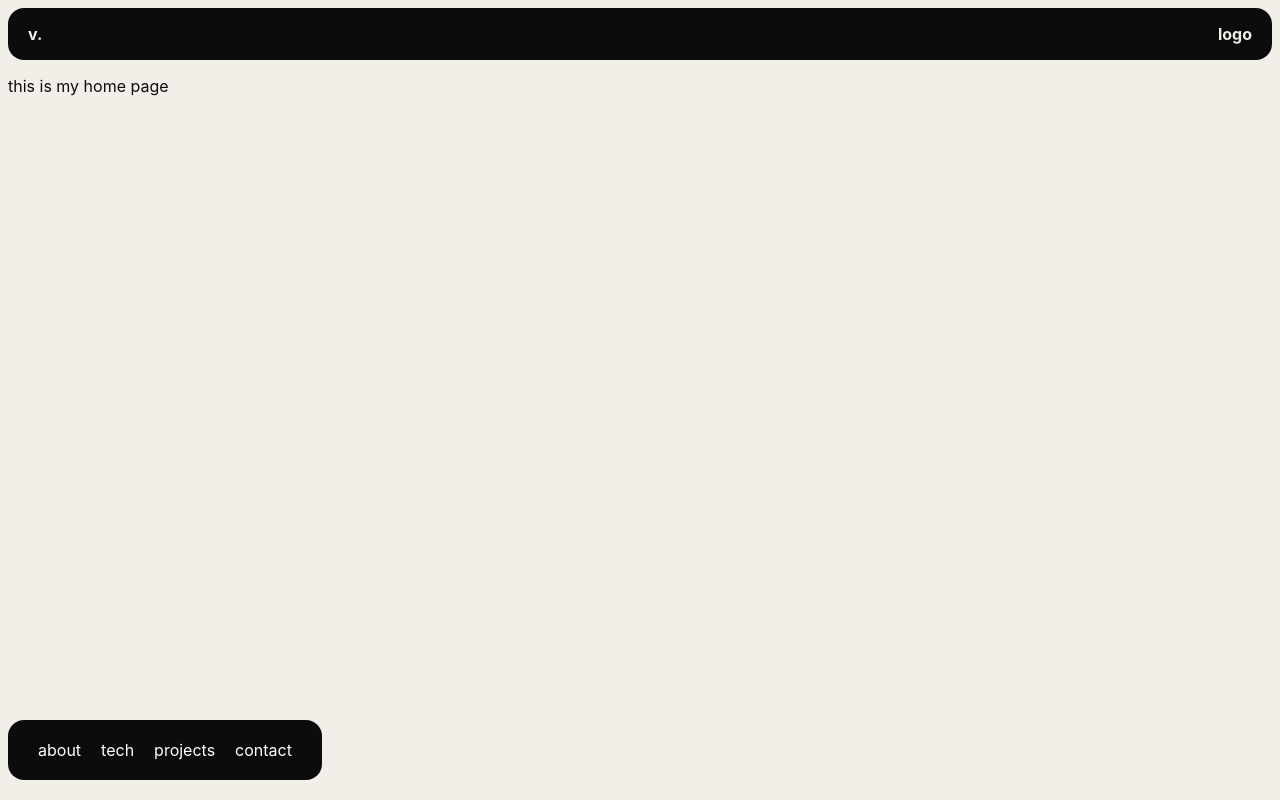
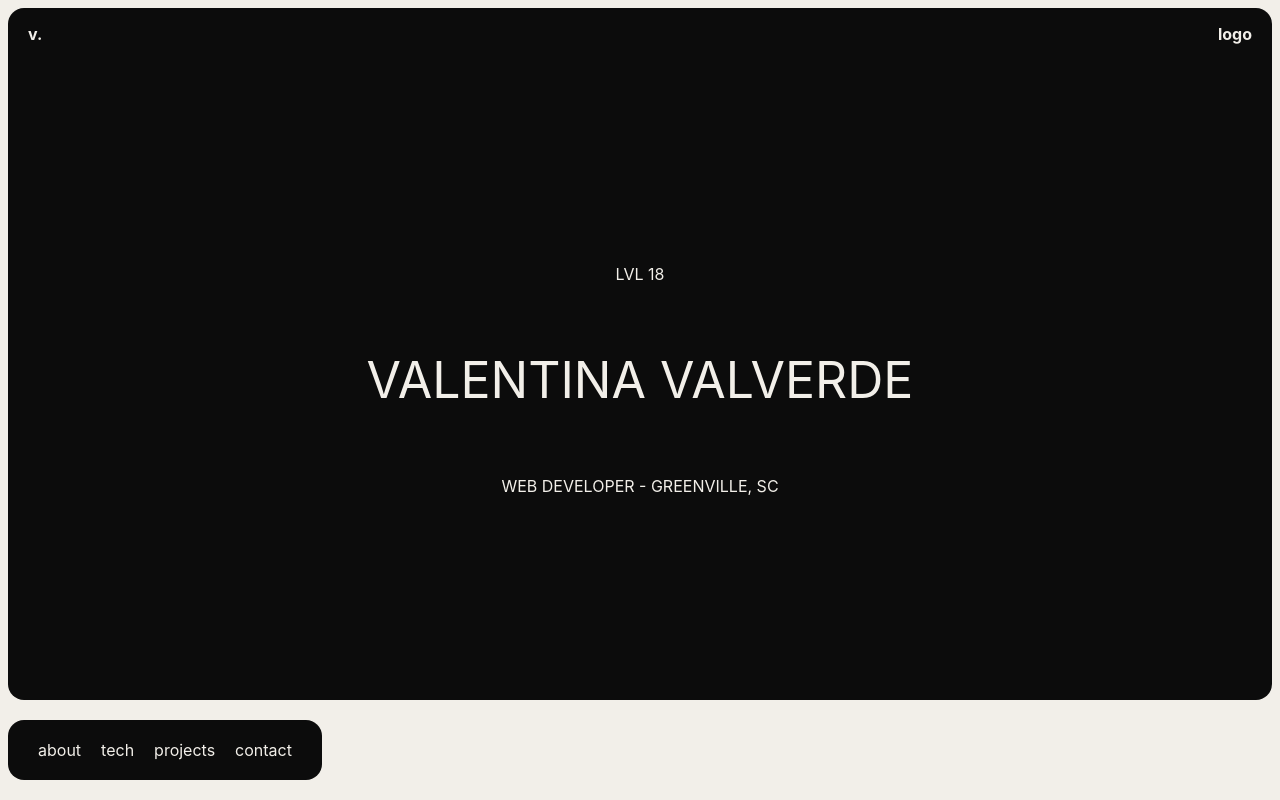
Before and after one commit to ValentinaValverde/v.tech, a React (Vite) app: page / in a window 1280 px wide. Built offline with nearby package versions, Linux system fonts and the light colour scheme.

Commit message:
Created HomePage (landing page)

```diff
--- a/src/components/HomePage.jsx
+++ b/src/components/HomePage.jsx
@@ -1,7 +1,11 @@
 export default function HomePage() {
   return (
     <>
-      <p>this is my home page</p>
+      <div className="landing">
+        <p>LVL 18</p>
+        <p id="name">Valentina Valverde</p>
+        <p>Web Developer - Greenville, SC</p>
+      </div>
     </>
   );
 }
--- a/src/index.css
+++ b/src/index.css
@@ -20,7 +20,7 @@
   font-weight: bolder;
   padding-left: 20px;
   padding-right: 20px;
-  border-radius: 16px;
+  border-radius: 16px 16px 0px 0px;
 
   display: flex;
   flex-direction: row;
@@ -47,7 +47,7 @@
   align-items: center;
 
   a {
-    color: white;
+    color: #f2efe9;
     text-decoration: none;
     padding: 10px 10px 10px 10px;
     transition: 0.5s;
@@ -57,3 +57,19 @@
     color: pink;
   }
 }
+
+.landing {
+  background-color: #0c0c0c;
+  color: #f2efe9;
+  text-transform: uppercase;
+  border-radius: 0px 0px 16px 16px;
+  height: 80vh;
+  display: flex;
+  flex-direction: column;
+  justify-content: center;
+  align-items: center;
+
+  #name {
+    font-size: 50px;
+  }
+}
```
